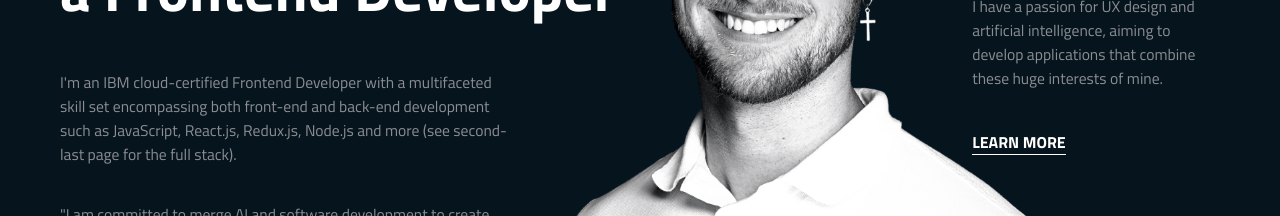
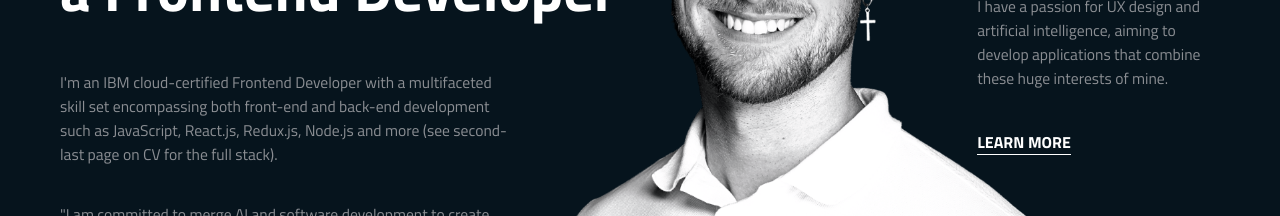
Before and after one commit to timohuennebeck/portfolio-website, a React (Create React App) app: page / in a window 1280 px wide. Shown: the part 394-610 px from the top of the page. Built offline with nearby package versions, Linux system fonts and the light colour scheme.

Commit message:
change copy

```diff
--- a/src/pages/IntroductionPage/IntroductionPage.jsx
+++ b/src/pages/IntroductionPage/IntroductionPage.jsx
@@ -19,7 +19,7 @@ export default function IntroductionPage() {
                     <p className="introduction__sub-content-paragraph">
                         I'm an IBM cloud-certified Frontend Developer with a multifaceted skill set
                         encompassing both front-end and back-end development such as JavaScript,
-                        React.js, Redux.js, Node.js and more (see second-last page for the full
+                        React.js, Redux.js, Node.js and more (see second-last page on CV for the full
                         stack).
                     </p>
                     <p className="introduction__sub-content-paragraph">
```
